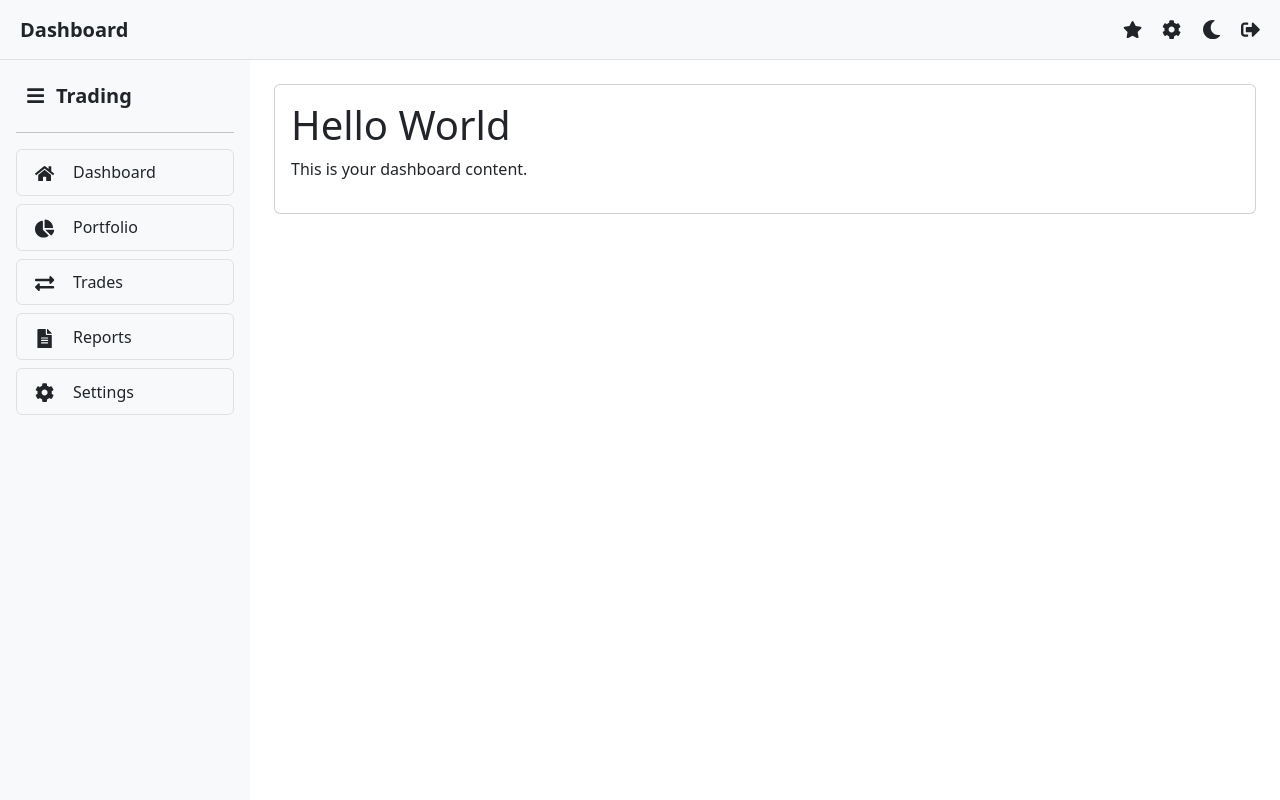
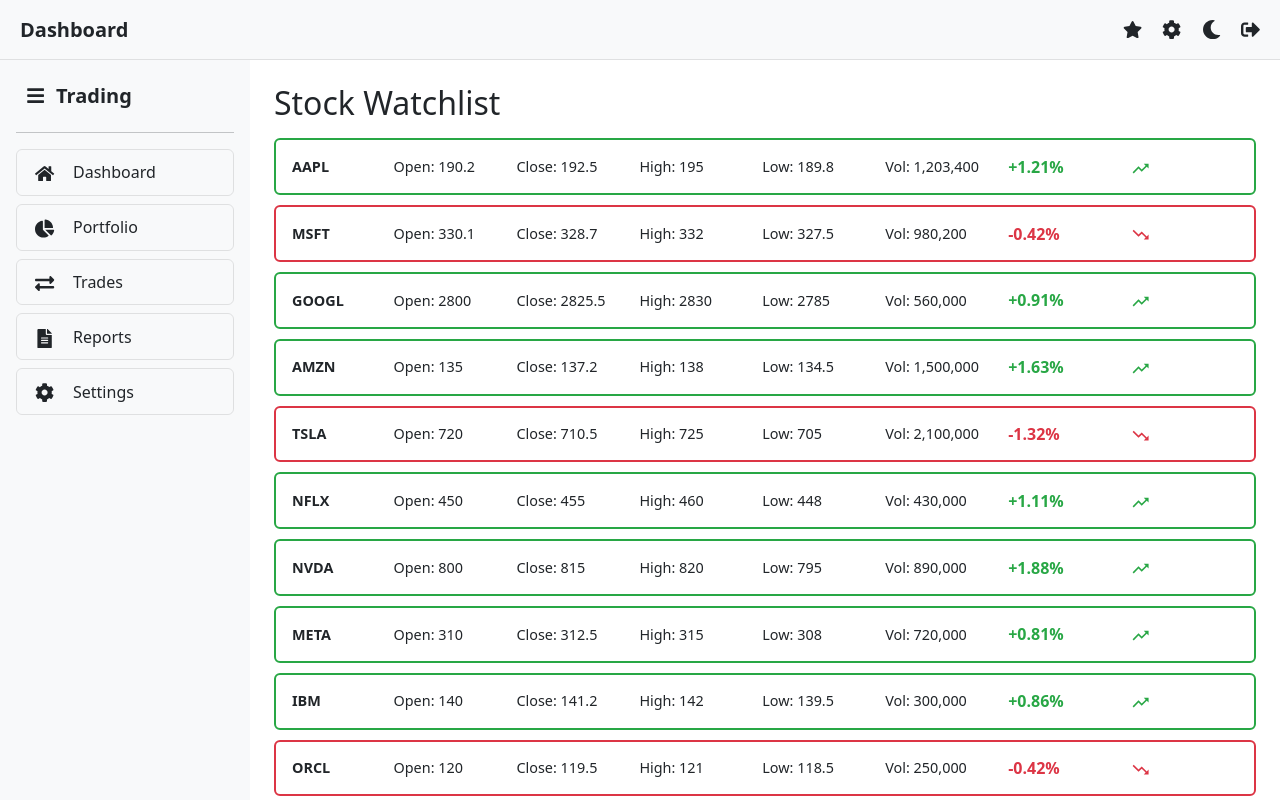
Before and after one commit to seval1997/stock-trading-frontend, a React (Create React App) app in the folder frontend/: page / in a window 1280 px wide. Shown: the top 800 px of the page. Built offline with nearby package versions, Linux system fonts and the light colour scheme.

Commit message:
add watchlist cards for the dashboard

```diff
--- a/frontend/src/App.js
+++ b/frontend/src/App.js
@@ -3,6 +3,7 @@
 import "bootstrap/dist/css/bootstrap.min.css";
 import Sidebar from "./components/Sidebar/Sidebar";
 import DashboardHeader from "./components/DashboardHeader/DashboardHeader";
+import Watchlist from "./components/WatchListCard/Watchlist";
 
 function Content() {
     return (
@@ -11,10 +12,8 @@
             <div className="flex-grow-1">
                 <DashboardHeader />
                 <div className="p-4" style={{ marginTop: "60px" }}>
-                    <div className="card p-3">
-                        <h1>Hello World</h1>
-                        <p>This is your dashboard content.</p>
-                    </div>
+                    <h2 className="mb-3">Stock Watchlist</h2>
+                    <Watchlist />
                 </div>
             </div>
         </div>
--- /dev/null
+++ b/frontend/src/components/WatchListCard/WatchListCard.css
@@ -0,0 +1,84 @@
+.stock-card-horizontal {
+    border-radius: 6px;
+    margin-bottom: 10px;
+    padding: 8px;
+    transition: background-color 0.2s ease;
+    cursor: pointer;
+}
+
+.stock-card-horizontal.gain {
+    border: 2px solid #28a745;
+}
+
+.stock-card-horizontal.decline {
+    border: 2px solid #dc3545;
+}
+
+.stock-card-horizontal.light-theme {
+    background-color: #fff;
+    color: #212529;
+}
+
+.stock-card-horizontal.dark-theme {
+    background-color: #1e1e1e;
+    color: #f8f9fa;
+}
+
+.stock-row {
+    display: flex;
+    align-items: center;
+    justify-content: space-between;
+}
+
+.stock-cell {
+    flex: 1;
+    padding: 4px 8px;
+    font-size: 0.9rem;
+}
+
+.stock-cell.symbol {
+    font-weight: bold;
+    flex: 0.8;
+}
+
+.stock-cell.percent.up {
+    color: #28a745;
+    font-weight: 600;
+}
+
+.stock-cell.percent.down {
+    color: #dc3545;
+    font-weight: 600;
+}
+
+.trend-icon.up {
+    color: #28a745;
+}
+
+.trend-icon.down {
+    color: #dc3545;
+}
+
+.stock-cell.percent {
+    font-size: 1rem;
+    /* slightly larger */
+    font-weight: 700;
+    /* bold */
+}
+
+.stock-cell.trend {
+    font-size: 1.2rem;
+    /* bigger icon */
+    font-weight: 700;
+    /* bold for consistency */
+}
+
+.trend-icon.up {
+    color: #28a745;
+    font-weight: 700;
+}
+
+.trend-icon.down {
+    color: #dc3545;
+    font-weight: 700;
+}
--- /dev/null
+++ b/frontend/src/components/WatchListCard/WatchListCard.js
@@ -0,0 +1,41 @@
+import React from "react";
+import { MdTrendingUp, MdTrendingDown } from "react-icons/md";
+import { useTheme } from "../../context/ThemeContext";
+import "./WatchListCard.css";
+
+function WatchListCard({ stock }) {
+    const { theme } = useTheme();
+
+    if (!stock) return null;
+
+    const isDecline = stock.close < stock.open;
+    const percentChange = (((stock.close - stock.open) / stock.open) * 100).toFixed(2);
+
+    return (
+        <div
+            className={`stock-card-horizontal ${isDecline ? "decline" : "gain"} ${theme === "light" ? "light-theme" : "dark-theme"
+                }`}
+        >
+            <div className="stock-row">
+                <div className="stock-cell symbol">{stock.symbol}</div>
+                <div className="stock-cell">Open: {stock.open}</div>
+                <div className="stock-cell">Close: {stock.close}</div>
+                <div className="stock-cell">High: {stock.high}</div>
+                <div className="stock-cell">Low: {stock.low}</div>
+                <div className="stock-cell">Vol: {stock.volume.toLocaleString()}</div>
+                <div className={`stock-cell percent ${isDecline ? "down" : "up"}`}>
+                    {isDecline ? `${percentChange}%` : `+${percentChange}%`}
+                </div>
+                <div className="stock-cell trend">
+                    {isDecline ? (
+                        <MdTrendingDown className="trend-icon down" />
+                    ) : (
+                        <MdTrendingUp className="trend-icon up" />
+                    )}
+                </div>
+            </div>
+        </div>
+    );
+}
+
+export default WatchListCard;
--- /dev/null
+++ b/frontend/src/components/WatchListCard/Watchlist.js
@@ -0,0 +1,38 @@
+import React from "react";
+import WatchListCard from "../WatchListCard/WatchListCard";
+import "./WatchListCard.css";
+
+const dummyStocks = [
+    { symbol: "AAPL", open: 190.2, close: 192.5, high: 195.0, low: 189.8, volume: 1203400 },
+    { symbol: "MSFT", open: 330.1, close: 328.7, high: 332.0, low: 327.5, volume: 980200 },
+    { symbol: "GOOGL", open: 2800.0, close: 2825.5, high: 2830.0, low: 2785.0, volume: 560000 },
+    { symbol: "AMZN", open: 135.0, close: 137.2, high: 138.0, low: 134.5, volume: 1500000 },
+    { symbol: "TSLA", open: 720.0, close: 710.5, high: 725.0, low: 705.0, volume: 2100000 },
+    { symbol: "NFLX", open: 450.0, close: 455.0, high: 460.0, low: 448.0, volume: 430000 },
+    { symbol: "NVDA", open: 800.0, close: 815.0, high: 820.0, low: 795.0, volume: 890000 },
+    { symbol: "META", open: 310.0, close: 312.5, high: 315.0, low: 308.0, volume: 720000 },
+    { symbol: "IBM", open: 140.0, close: 141.2, high: 142.0, low: 139.5, volume: 300000 },
+    { symbol: "ORCL", open: 120.0, close: 119.5, high: 121.0, low: 118.5, volume: 250000 },
+    { symbol: "INTC", open: 35.0, close: 34.8, high: 36.0, low: 34.5, volume: 1100000 },
+    { symbol: "AMD", open: 95.0, close: 97.0, high: 98.0, low: 94.5, volume: 1300000 },
+    { symbol: "SAP", open: 145.0, close: 146.5, high: 147.0, low: 144.0, volume: 210000 },
+    { symbol: "ADBE", open: 520.0, close: 525.0, high: 528.0, low: 518.0, volume: 400000 },
+    { symbol: "UBER", open: 45.0, close: 46.2, high: 47.0, low: 44.8, volume: 890000 },
+    { symbol: "LYFT", open: 12.0, close: 12.5, high: 13.0, low: 11.8, volume: 560000 },
+    { symbol: "SHOP", open: 65.0, close: 66.0, high: 67.0, low: 64.5, volume: 320000 },
+    { symbol: "SQ", open: 70.0, close: 71.5, high: 72.0, low: 69.5, volume: 410000 },
+    { symbol: "PYPL", open: 85.0, close: 84.5, high: 86.0, low: 83.5, volume: 500000 },
+    { symbol: "TWTR", open: 40.0, close: 41.0, high: 42.0, low: 39.5, volume: 600000 },
+];
+
+function Watchlist() {
+    return (
+        <div className="watchlist-container">
+            {dummyStocks.map((stock, index) => (
+                <WatchListCard key={index} stock={stock} />
+            ))}
+        </div>
+    );
+}
+
+export default Watchlist;
```
